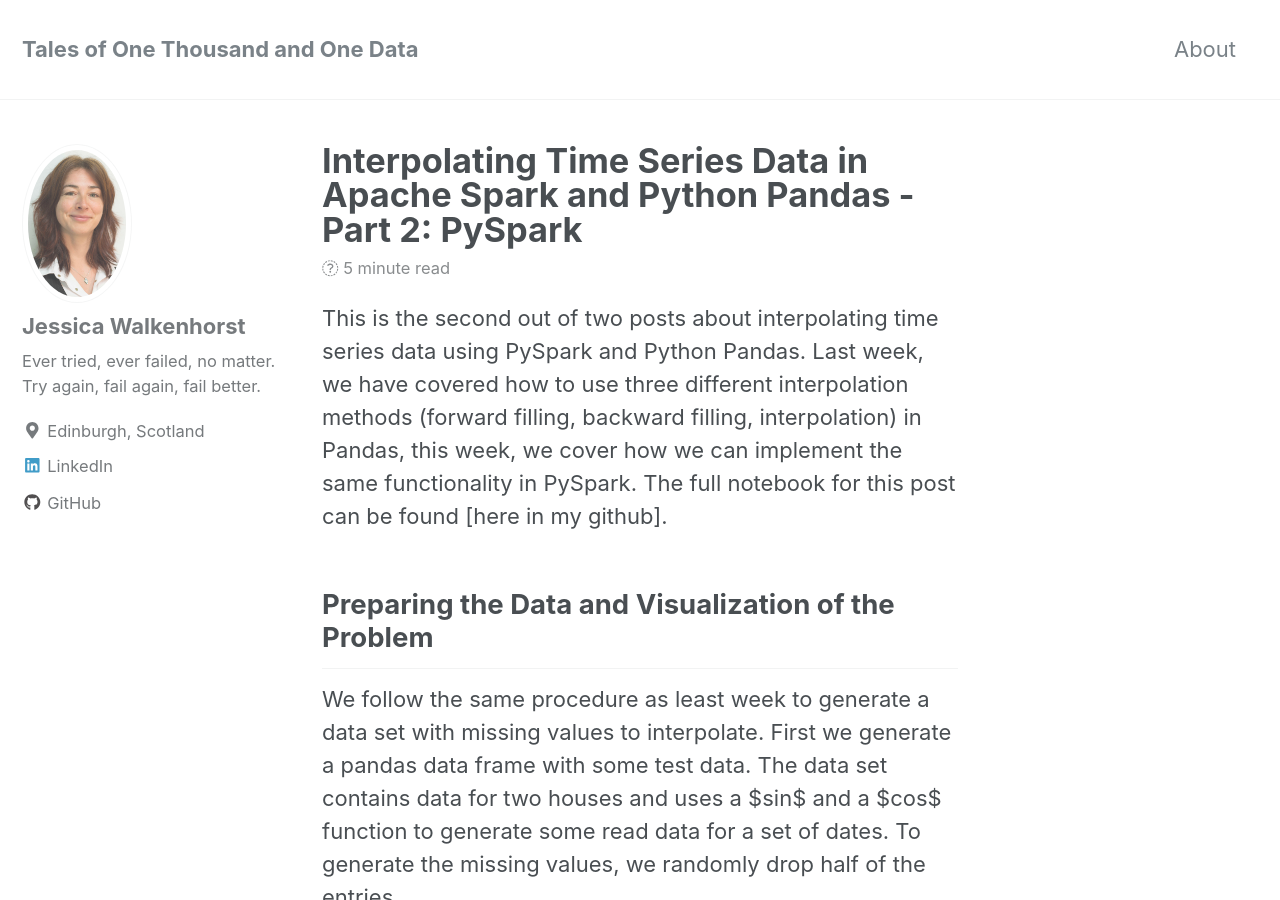
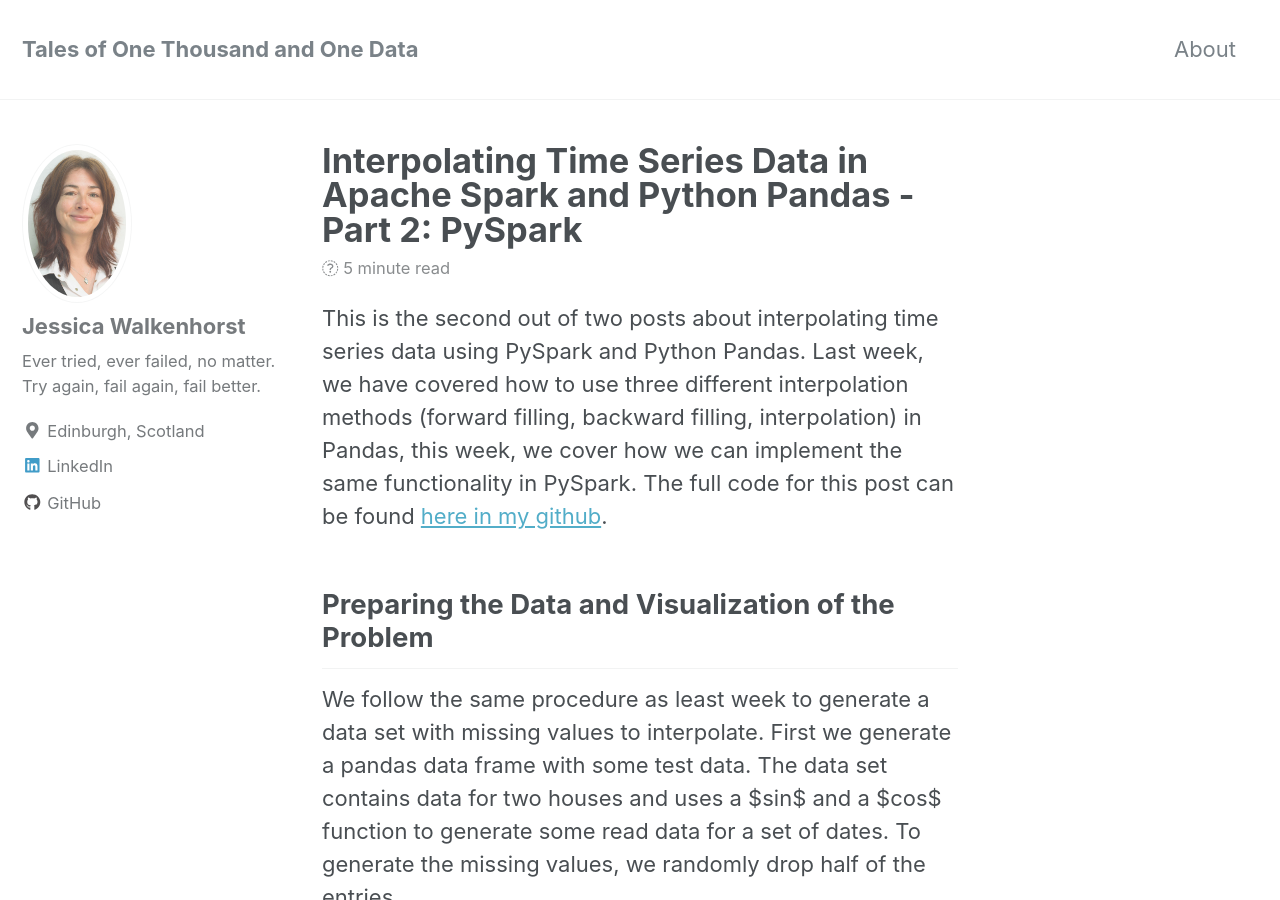
Before and after one commit to walkenho/walkenho.github.io, a Jekyll site: the page built from _posts/2019-01-15-interpolating-time-series-p2-spark.md, in a window 1280 px wide and 900 px high. Built offline with Jekyll 4.4.1, drawn with Linux system fonts in a browser that asks for light colours; nearby versions of some CDN libraries.

Commit message:
Added link to notebook to timeseries interpolation post.

```diff
--- a/_posts/2019-01-15-interpolating-time-series-p2-spark.md
+++ b/_posts/2019-01-15-interpolating-time-series-p2-spark.md
@@ -11,7 +11,7 @@ excerpt: Introducing end-to-end time series interpolation in PySpark.
 This is the second out of two posts about interpolating time series data using PySpark and Python Pandas. Last week, we have
 covered how to use three different interpolation methods (forward filling, backward filling, interpolation) in Pandas,
 this week, we cover how we can implement the same functionality in PySpark.
-The full notebook for this post can be found [here in my github].
+The full code for this post can be found [here in my github](https://github.com/walkenho/tales-of-1001-data/blob/master/timeseries-interpolation-in-spark/interpolating_timeseries_p2_pyspark.ipynb).
 
 ## Preparing the Data and Visualization of the Problem
 
```
